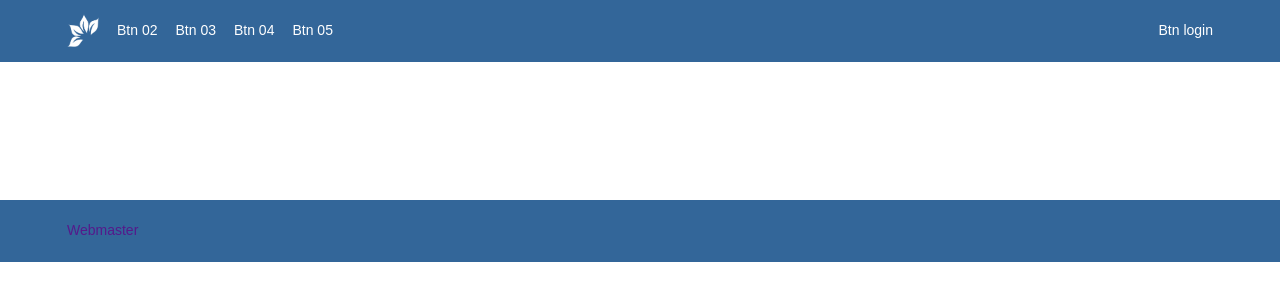
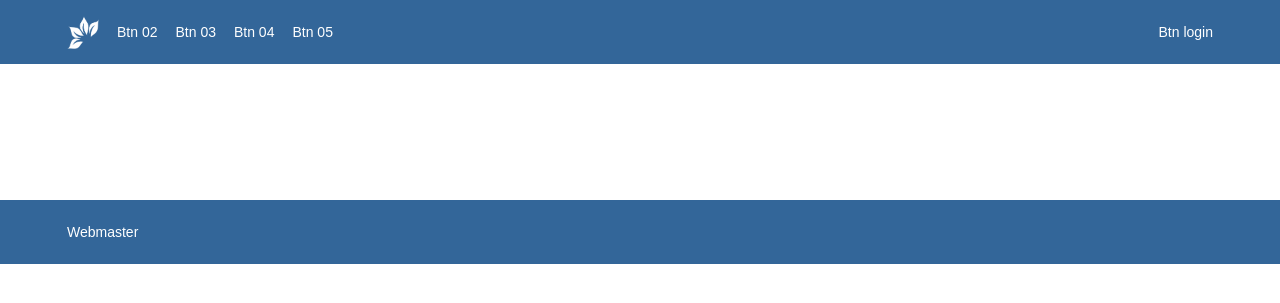
Before and after one commit to CarlosRamon-SI/Prova_2_Web_1, a PHP site: page / in a window 1280 px wide. Shown: the top 303 px of the page. Run offline with PHP 8.4, Linux system fonts and the light colour scheme.

Commit message:
more changes

```diff
--- a/index.html
+++ b/index.html
@@ -47,11 +47,12 @@
 
     </div>
     <div id="rodape">
-        <div id="" class="bar_container">
-            <div id="bar" class="btn_bar" title="Webmaster">
+        <div id="creditos" class="bar_container">
+            <div id="bar" title="Webmaster">
                 <a href="">
-                    <div class="btn_ban"></div>
-                    <span>Webmaster</span>
+                    <div class="btn_bar">
+                        <span>Webmaster</span>
+                    </div>
                 </a>
             </div>
         </div>
--- a/style/main.css
+++ b/style/main.css
@@ -9,7 +9,6 @@
     url(./fonts/MaterialIcons-Regular.woff) format('woff'),
     url(./fonts/MaterialIcons-Regular.ttf) format('truetype');
 }
-
 
 .material_icons {
     font-family: 'Material Icons';
@@ -70,7 +69,7 @@
 
 #bar {
     max-width: 1200px;
-    height: 62px;
+    height: 64px;
     margin: 0 auto;
 }
 
@@ -93,14 +92,17 @@
     padding-left: 7px;
     padding-right: 7px;
     color: #fff;
-    border-top: 0px solid rgba(0, 0, 0, .0); /* transformação */
-    border-bottom: 0px solid rgba(0, 0, 0, .0); /* transformação */
+    border-top: 2px solid #ffffff00;
+    border-bottom: 2px solid #ffffff00;
     transition: .1s ease-in-out;
 }
 
-.btn_bar:hover {
-    border-top: 0px solid white !important;
-    border-bottom: 2px solid white;
+#menu .btn_bar:hover {
+    border-bottom: 2px solid #ffffff;
+}
+
+#creditos .btn_bar:hover {
+    border-top: 2px solid #ffffff;
 }
 
 /* limpa configurações de links pre-definidas */
```
